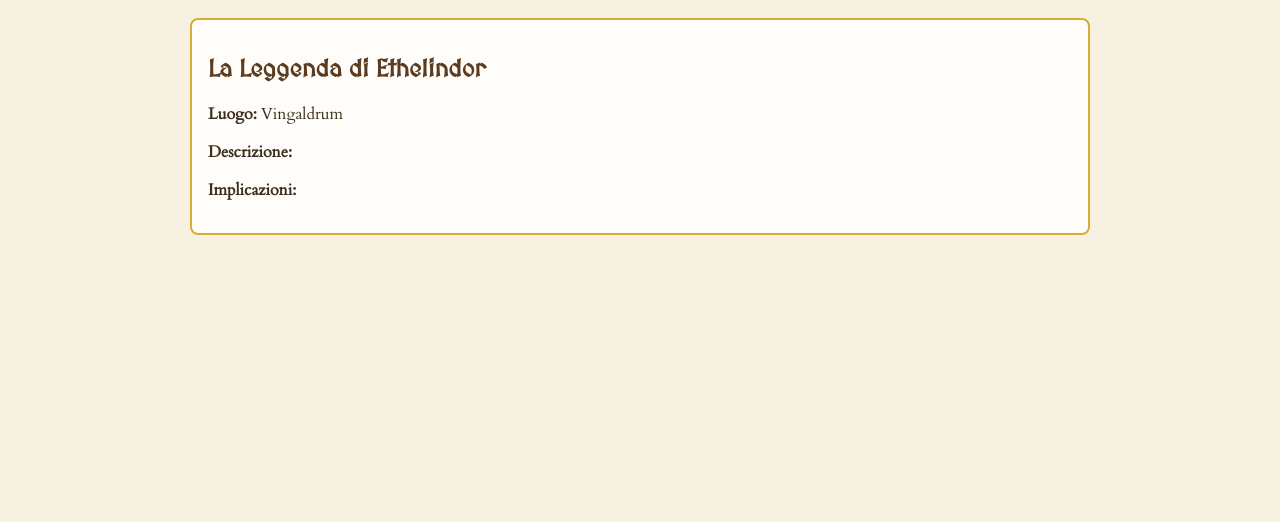
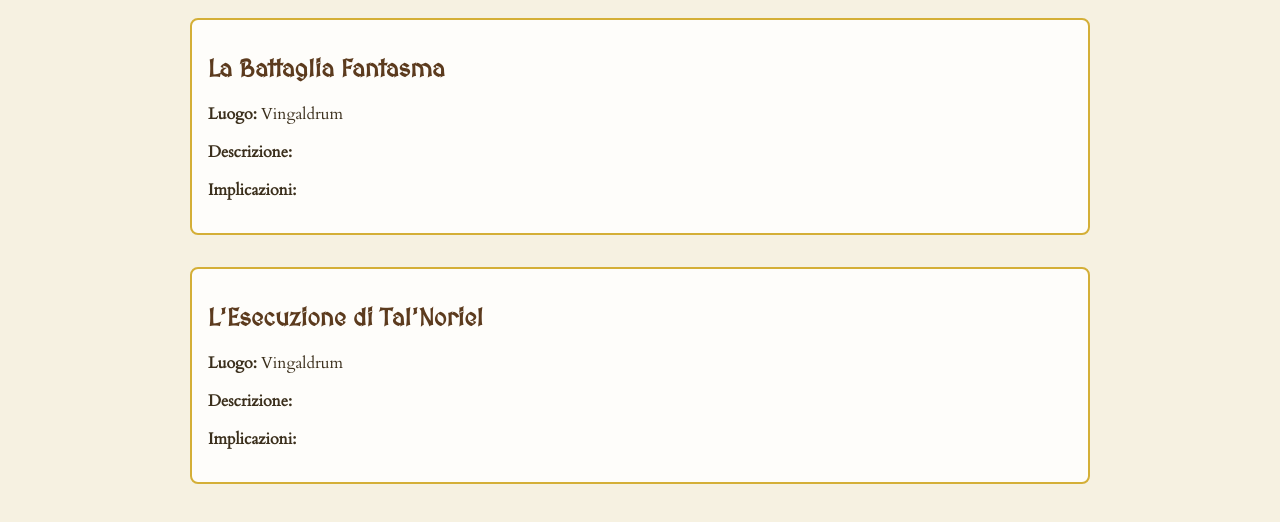
Before and after one commit to ChillingMolly/Nuovo-Mondo, a plain HTML site: page pages/lore.html in a window 1280 px wide. Shown: the part 118-640 px from the top of the page. Drawn offline with Linux system fonts and the light colour scheme.

Commit message:
Update lore.html

```diff
--- a/pages/lore.html
+++ b/pages/lore.html
@@ -60,8 +60,15 @@
 <main>
   <h1>Eventi Lore</h1>
 
-  <section id="evento-leggenda-ethelindor" class="event">
-    <h2>La Leggenda di Ethelindor</h2>
+  <section id="evento-battaglia-fantasma" class="event">
+    <h2>La Battaglia Fantasma</h2>
+    <p><strong>Luogo:</strong> Vingaldrum</p>
+    <p><strong>Descrizione:</strong> </p>
+    <p><strong>Implicazioni:</strong> </p>
+  </section>
+
+  <section id="evento-esecuzione-talnoriel" class="event">
+    <h2>L'Esecuzione di Tal'Noriel</h2>
     <p><strong>Luogo:</strong> Vingaldrum</p>
     <p><strong>Descrizione:</strong> </p>
     <p><strong>Implicazioni:</strong> </p>
```
